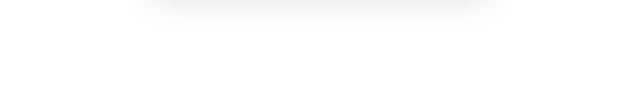
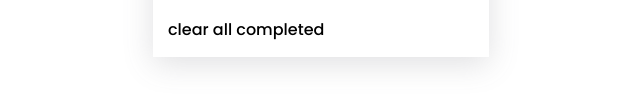
Before and after one commit to Othniel2471/todolist-mv, a website built with webpack: page src/index.html in a window 1280 px wide. Shown: the part 230-336 px from the top of the page, without its empty margins (319-959 px from the left). Built offline with nearby package versions, Linux system fonts and the light colour scheme.

Commit message:
added clear all div

```diff
--- a/src/index.html
+++ b/src/index.html
@@ -15,6 +15,7 @@
                 <h1>today's todo</h1>
                 <i class="fa-solid fa-repeat fa-beat-fade icon"></i>
             </div>
+            <span class="alert"></span>
             <div class="add">
                 <input type="text" name="" class="addtodo" placeholder="Add To Your List">
                 <i class="fa-solid fa-arrow-left icon"></i>
@@ -28,6 +29,9 @@
                     <i class="fa-solid fa-ellipsis-vertical icon"></i>
                 </div>
             </div>
+            <div class="clear">
+                <p>clear all completed</p>
+            </div>
         </section>
     </main>
 </body>
```
